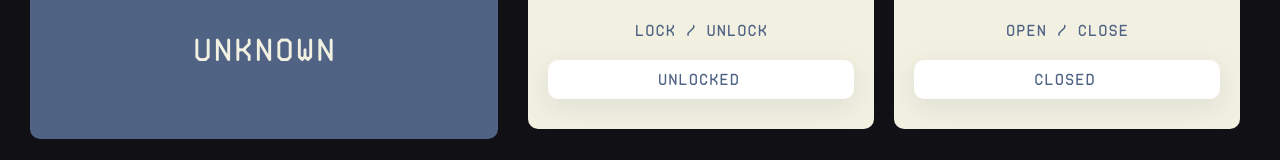
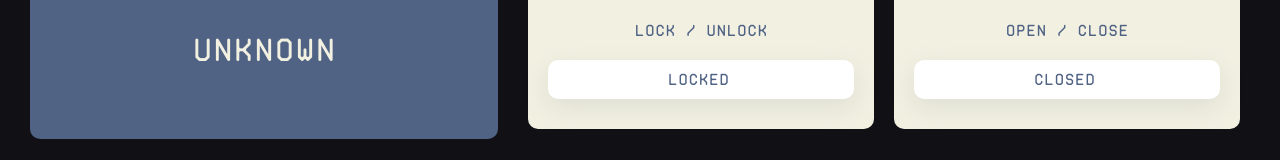
Before and after one commit to Uncle416/blind-spot-detection, a Vue app in the folder frontend/: page / in a window 1280 px wide. Shown: the part 732-892 px from the top of the page. Built offline with nearby package versions, Linux system fonts and the light colour scheme; no server answers.

Commit message:
Corrected Unlock/Lock button, send system status

```diff
--- a/frontend/src/components/BlindSpotDetection.vue
+++ b/frontend/src/components/BlindSpotDetection.vue
@@ -27,8 +27,8 @@
             <input type="checkbox" :checked="lock_status === 1" id="lock" @change="toggleLock">
             <label for="lock" class="toggle-container">
               <div class="action">
-                <span class="option-1">Unlocked</span>
-                <span class="option-2">Locked</span>
+                <span class="option-1">Locked</span>
+                <span class="option-2">Unlocked</span>
               </div>
             </label>
           </div>
```
